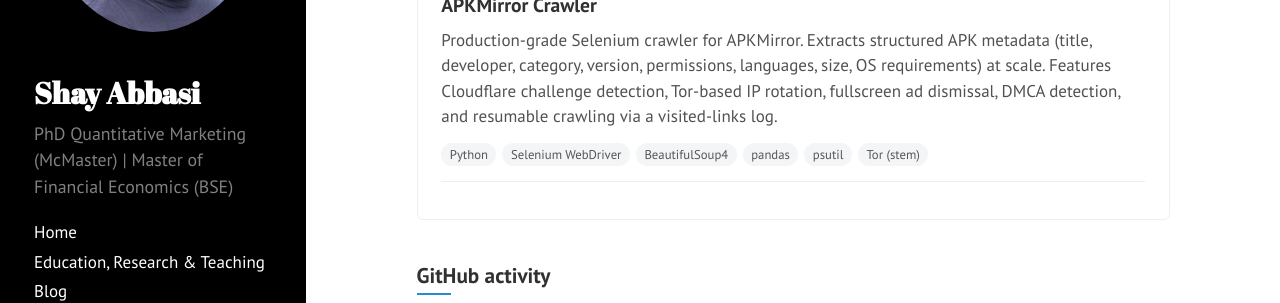
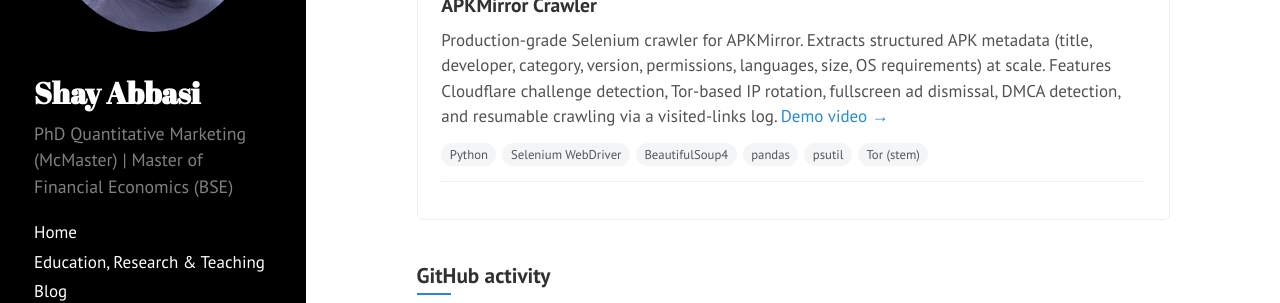
Before and after one commit to shayanAbbasi1995/shayanabbasi1995.github.io, a Jekyll site: the page built from portfolio.md, in a window 1280 px wide and 900 px high, scrolled down 1992 px. Shown: the part 418-721 px from the top of the window. Built offline with Jekyll 4.4.1, drawn with Linux system fonts in a browser that asks for light colours; comment, search, counter and statistics services are not loaded.

Commit message:
feat(portfolio): add demo video link to APKMirror crawler
Projects can now set an optional demo field, shown as a Demo video link on the card.

```diff
--- a/_data/projects.yml
+++ b/_data/projects.yml
@@ -1,5 +1,6 @@
 # Curated projects shown on the Portfolio page. `repo` is owner/name on GitHub;
 # language, stars, forks and last-updated are fetched live by public/js/github-repos.js.
+# Optional links: `page` (project website) and `demo` (demo video).
 - domain: Generative AI & RAG
   title: mk-rag — Course RAG Teaching Assistant
   repo: shayanAbbasi1995/mk-rag
@@ -78,6 +79,7 @@
 - domain: Web Scraping & Data Collection
   title: APKMirror Crawler
   repo: shayanAbbasi1995/apkmirror-crawler
+  demo: https://youtu.be/GwGVIUhRtXA
   description: >-
     Production-grade Selenium crawler for APKMirror. Extracts structured APK metadata (title, developer,
     category, version, permissions, languages, size, OS requirements) at scale. Features Cloudflare
--- a/portfolio.md
+++ b/portfolio.md
@@ -11,7 +11,7 @@
   <article class="repo-card reveal" data-repo="{{ p.repo }}">
     <p class="repo-domain">{{ p.domain }}</p>
     <h3 class="repo-title"><a href="https://github.com/{{ p.repo }}" target="_blank" rel="noopener">{{ p.title }}</a></h3>
-    <p class="repo-desc">{{ p.description }}{% if p.page %} <a href="{{ p.page }}" target="_blank" rel="noopener">Project page &rarr;</a>{% endif %}</p>
+    <p class="repo-desc">{{ p.description }}{% if p.page %} <a href="{{ p.page }}" target="_blank" rel="noopener">Project page &rarr;</a>{% endif %}{% if p.demo %} <a href="{{ p.demo }}" target="_blank" rel="noopener">Demo video &rarr;</a>{% endif %}</p>
     <ul class="repo-stack">
       {% for t in p.stack %}<li>{{ t }}</li>{% endfor %}
     </ul>
```
